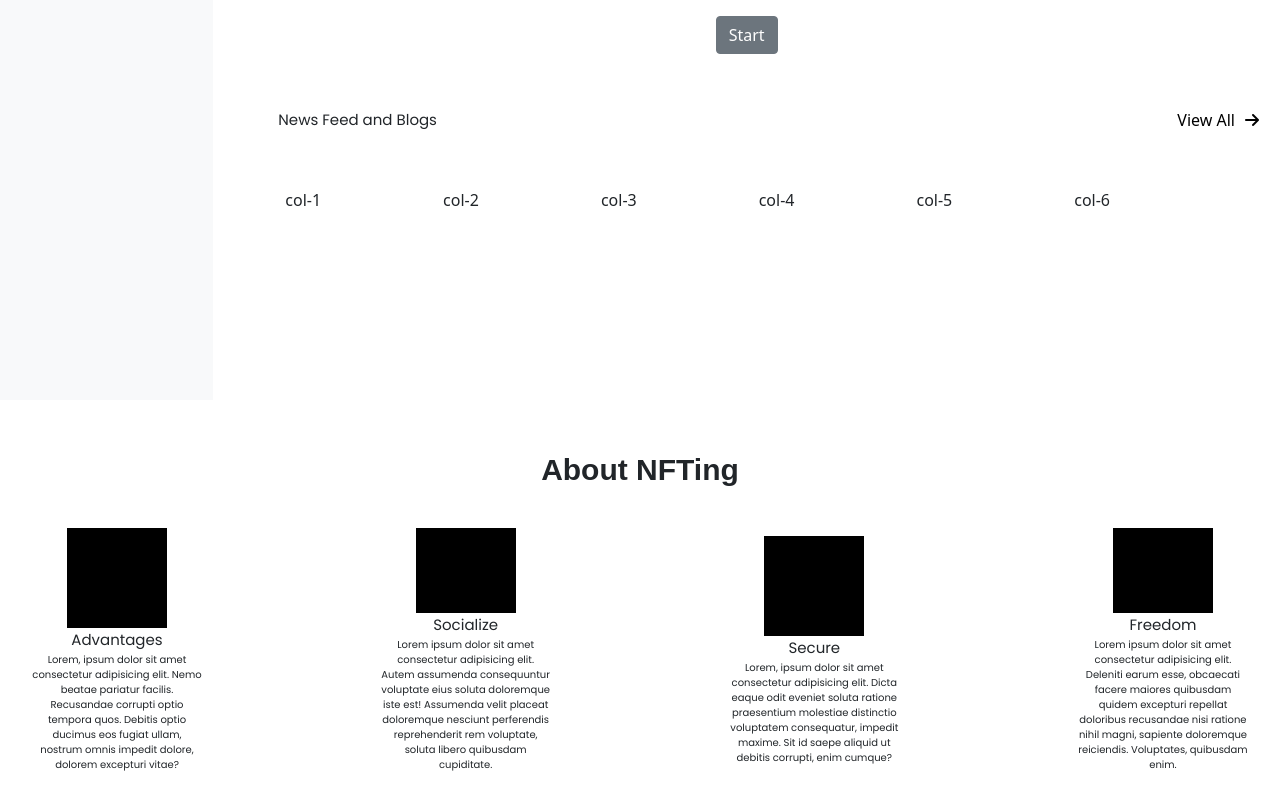
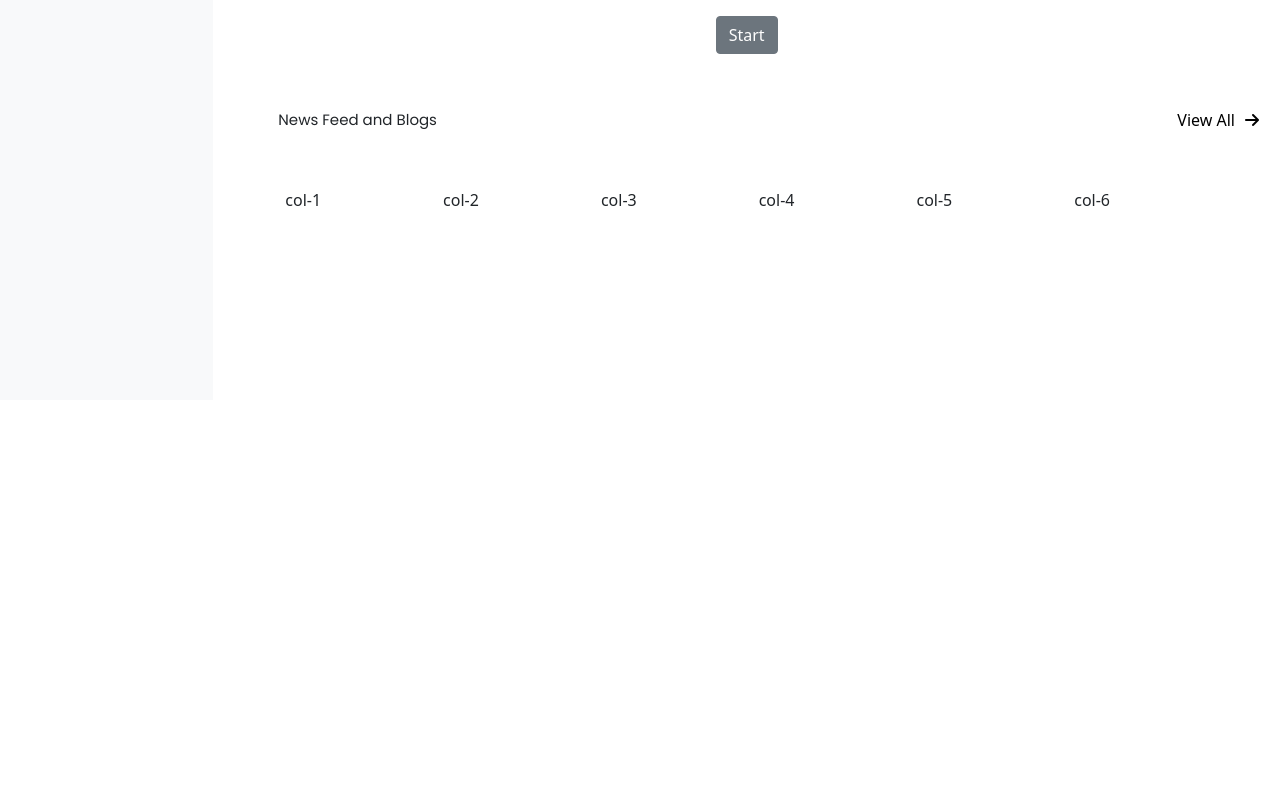
Before and after one commit to ahLfyreD/Nfting-react, a React (Create React App) app: page / in a window 1280 px wide. Shown: the part 1543-2343 px from the top of the page. After the commit the page ends 1943 px from the top, so only its background shows below. Built offline with nearby package versions, Linux system fonts and the light colour scheme.

Commit message:
commented out the footer

```diff
--- a/src/App.js
+++ b/src/App.js
@@ -8,7 +8,7 @@ import CreateNFT from '@components/create-nft/CreateNFT'
 import Menu from '@components/home/menu/Menu'
 import Recommend from '@components/home/recommend/Recommend'
 import Profile from '@components/home/profile/Profile'
-import Footer from '@components/layout/footer/Footer'
+// import Footer from '@components/layout/footer/Footer'
 import HomePage from '@components/home/homepage/HomePage'
 
 
@@ -63,7 +63,7 @@ function App() {
 
      <div className="col">
 
-      <Footer />
+      {/* <Footer /> */}
 
       </div>
     </div>
```
